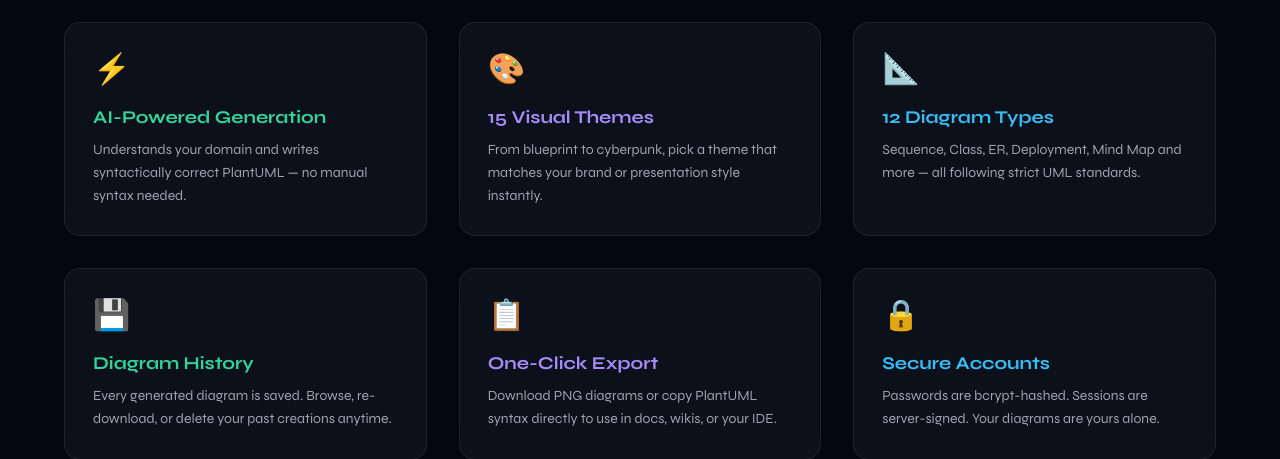
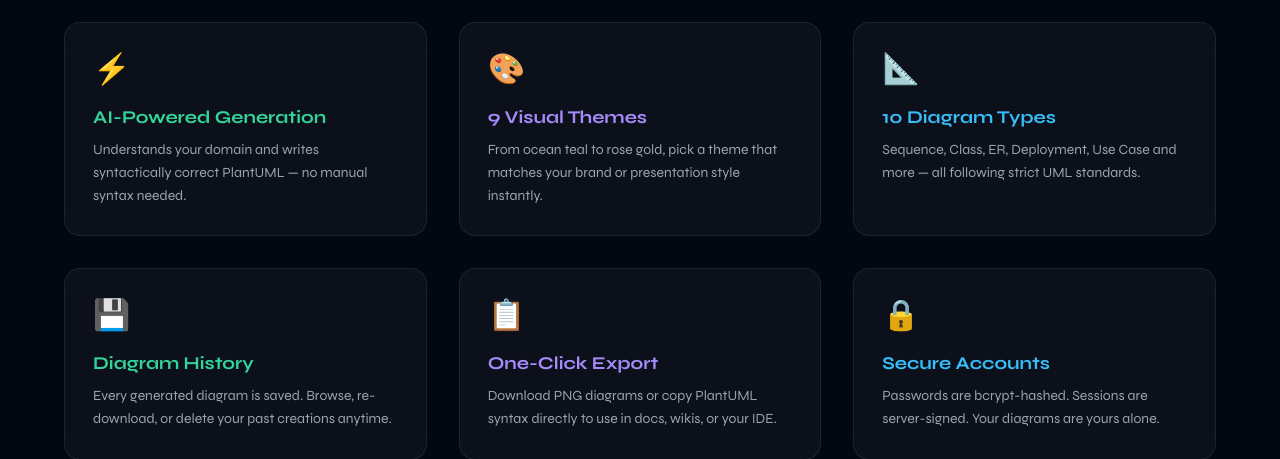
Before and after one commit to gkkousik/StructuraAI, a Flask app: page / in a window 1280 px wide. Shown: the part 1074-1533 px from the top of the page. Run offline with Flask 3, Linux system fonts and the light colour scheme; some libraries are stand-ins or nearby versions.

Commit message:
Update feature counts in index.html

```diff
--- a/templates/index.html
+++ b/templates/index.html
@@ -101,8 +101,8 @@
     <div class="grid md:grid-cols-3 gap-8">
       {% set features = [
         ("⚡", "AI-Powered Generation", "emerald", "Understands your domain and writes syntactically correct PlantUML — no manual syntax needed."),
-        ("🎨", "15 Visual Themes", "violet", "From blueprint to cyberpunk, pick a theme that matches your brand or presentation style instantly."),
-        ("📐", "12 Diagram Types", "sky", "Sequence, Class, ER, Deployment, Mind Map and more — all following strict UML standards."),
+        ("🎨", "9 Visual Themes", "violet", "From ocean teal to rose gold, pick a theme that matches your brand or presentation style instantly."),
+        ("📐", "10 Diagram Types", "sky", "Sequence, Class, ER, Deployment, Use Case and more — all following strict UML standards."),
         ("💾", "Diagram History", "emerald", "Every generated diagram is saved. Browse, re-download, or delete your past creations anytime."),
         ("📋", "One-Click Export", "violet", "Download PNG diagrams or copy PlantUML syntax directly to use in docs, wikis, or your IDE."),
         ("🔒", "Secure Accounts", "sky", "Passwords are bcrypt-hashed. Sessions are server-signed. Your diagrams are yours alone."),
```
